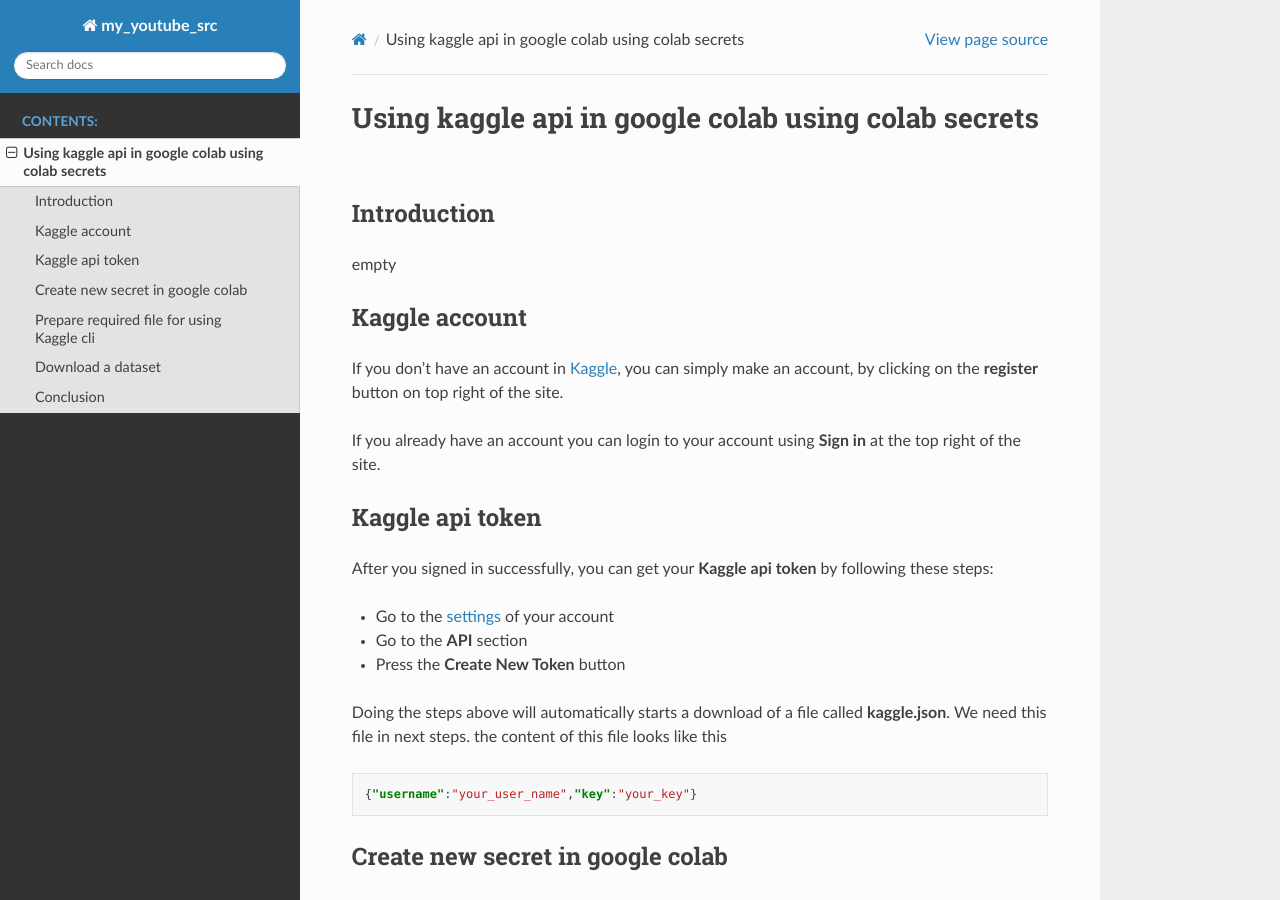
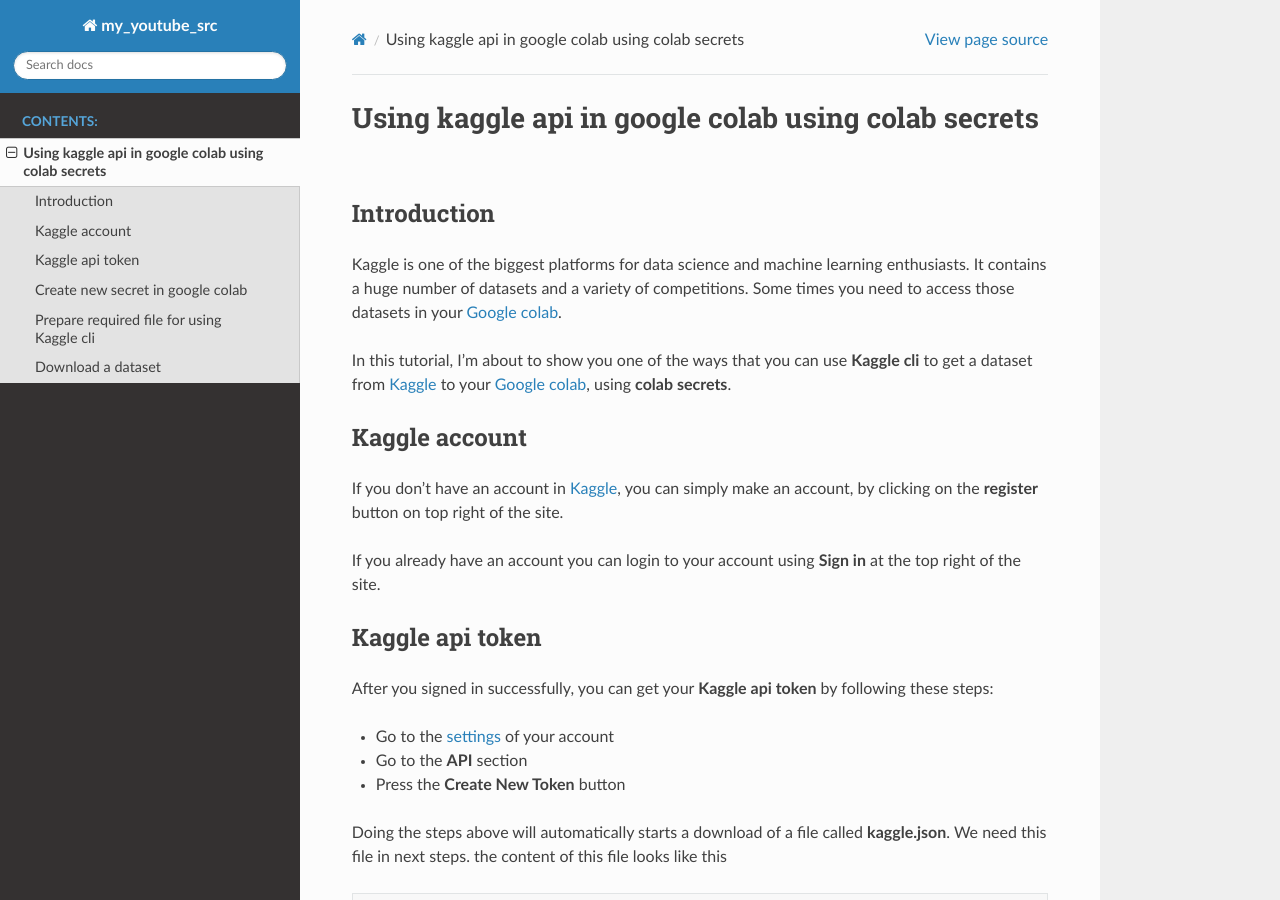
Before and after one commit to LiterallyTheOne/my_youtube_src, a Sphinx documentation site: the page built from docs/source/kaggle_to_colab_secrets.rst, in a window 1280 px wide and 900 px high. Built offline with Sphinx 7.4.7 and the Read the Docs theme 2.0.0, drawn with Linux system fonts in a browser that asks for light colours.

Commit message:
Add introduction to kaggle_to_colab_secrets.rst

```diff
--- a/docs/source/kaggle_to_colab_secrets.rst
+++ b/docs/source/kaggle_to_colab_secrets.rst
@@ -5,7 +5,20 @@ Using kaggle api in google colab using colab secrets
 Introduction
 ------------
 
-empty
+Kaggle is one of the biggest platforms for
+data science and machine learning enthusiasts.
+It contains a huge number of datasets and a variety
+of competitions. Some times you need to access those
+datasets in your
+`Google colab <https://colab.research.google.com>`_.
+
+In this tutorial, I'm about to show you one of the
+ways that you can use **Kaggle cli** to get a dataset
+from
+`Kaggle <https://www.kaggle.com/>`_
+to your
+`Google colab <https://colab.research.google.com>`_,
+using **colab secrets**.
 
 Kaggle account
 ------------------------
@@ -121,9 +134,3 @@ we can simply follow these steps:
 
 After doing these steps, you can see the zip file of
 the dataset, in the **files**.
-
-
-Conclusion
------------
-
-empty
```
